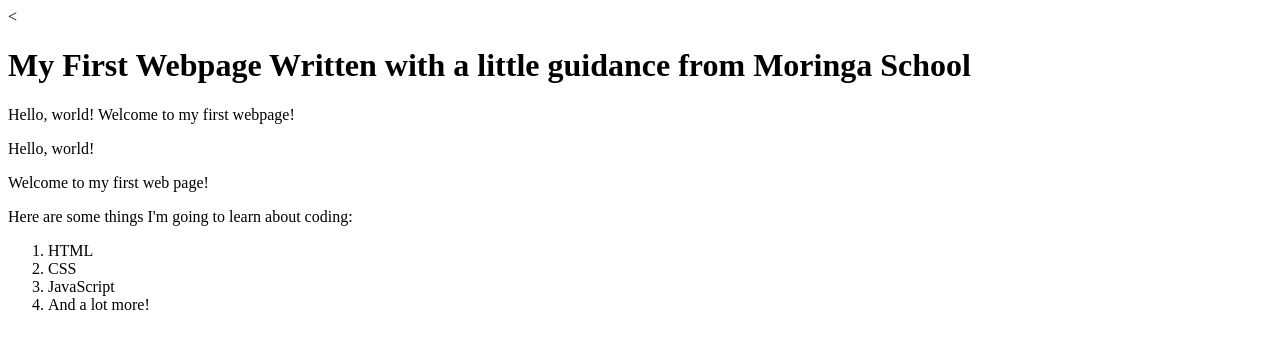
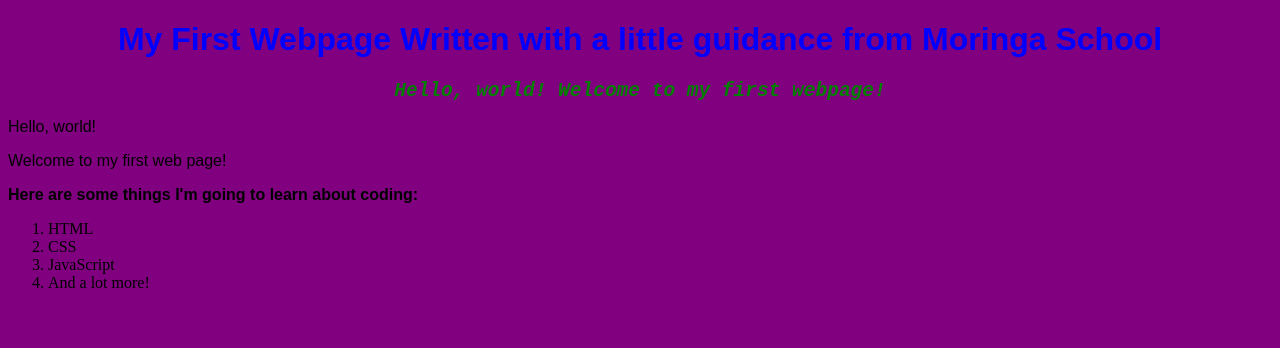
Before and after one commit to BernardMugita/my-first-web-page, a plain HTML site: page index.html in a window 1280 px wide. Drawn offline with Linux system fonts and the light colour scheme.

Commit message:
Change my-first-web-page.html to index.html

```diff
--- /dev/null
+++ b/CSS/styles.css
@@ -0,0 +1,22 @@
+body{
+  background-color: purple;
+
+}
+
+h1 {
+  font-family: sans-serif;
+  color: blue;
+  text-align: center;
+}
+h2 {
+  font-family: monospace;
+  color: green;
+  font-style: italic;
+  text-align: center;
+}
+p {
+  font-family: sans-serif;
+}
+ul{
+  line-height: 40px;
+}
--- a/my-first-web-page.html
+++ b/index.html
@@ -2,21 +2,23 @@
 <html>
   <head>
     <title> My first web page </title>
-
+    <link href="CSS/styles.css" rel="stylesheet">
   </head>
   <body>
-    <<h1>
+    <h1>
 
       My First Webpage
       Written with a little guidance from Moringa School
 
     </h1>
+    <h2>
     Hello, world!
         Welcome to my first webpage!
+    </h2>
         <p>Hello, world!</p>
         <p>Welcome to my first web page!</p>
 
-        <p>Here are some things I'm going to learn about coding:</p>
+        <p><strong>Here are some things I'm going to learn about coding:</strong></p>
 
           <ol>
             <li>HTML</li>
```
